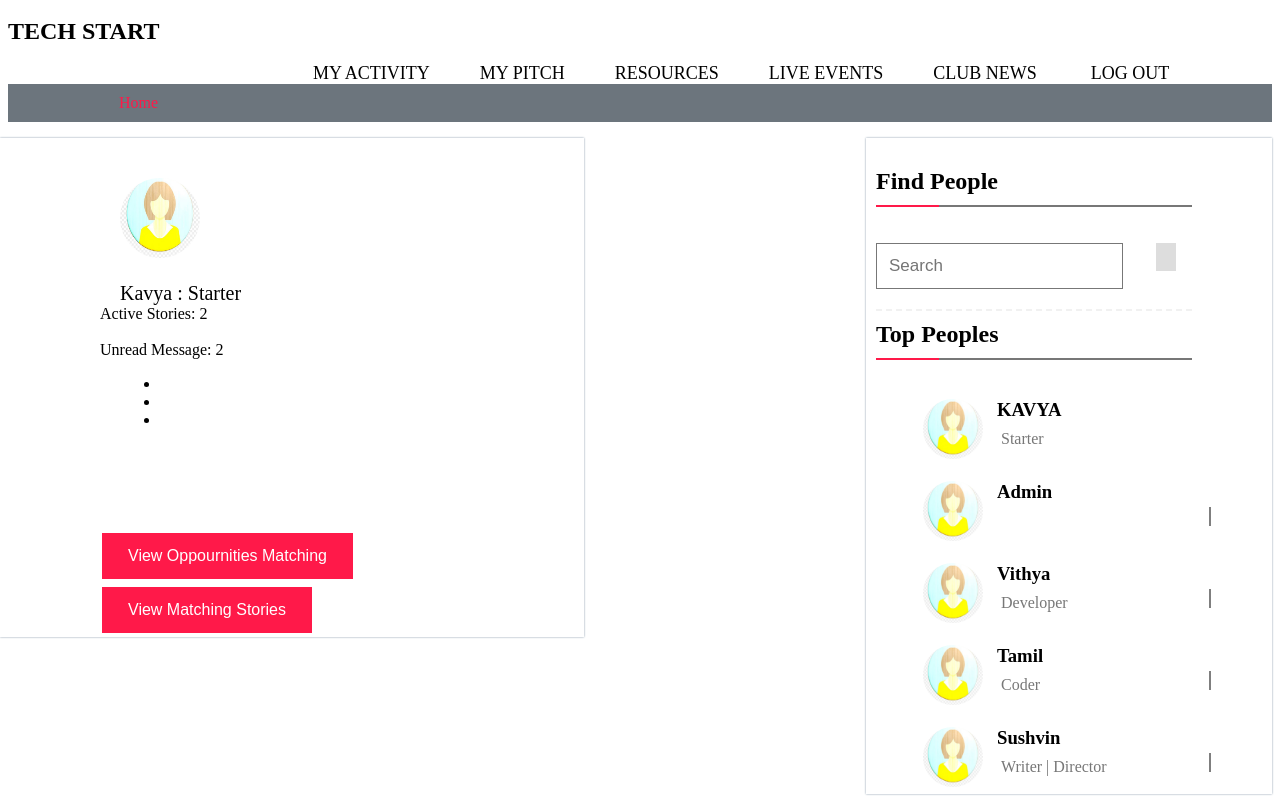
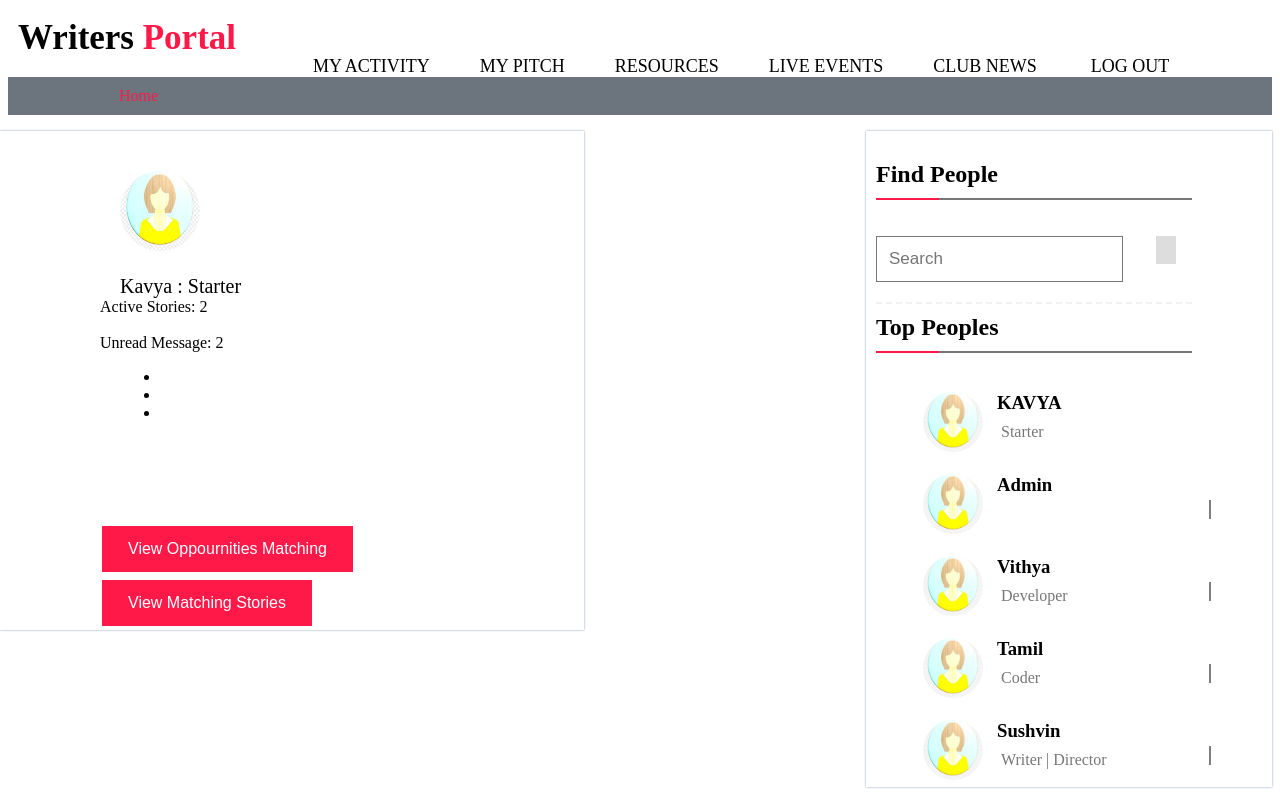
Before and after one commit to Kavya-K2001/tech-start, a plain HTML site: page index.html in a window 1280 px wide. Shown: the top 800 px of the page. Drawn offline with Linux system fonts and the light colour scheme; files whose address does not match are found by name.

Commit message:
Update index.html

```diff
--- a/index.html
+++ b/index.html
@@ -10,7 +10,7 @@
 
       <div class="menu">
         <div class="logo">
-            <h2> TECH START</h2>
+            <a href="#default" class="logo">Writers <span style="color: #ff1949;">Portal</span></a>
          </div>
          <div>
             <ul>
@@ -112,10 +112,10 @@
           </div>
 
    </div>
-  <!-------------------------- Center ----------------------------->
+
 
   <div class="centerdiv">
-    <!-------------- Story Head -------------->
+
     <div class="storybox">
         <div class="fortopsize">
             <div id="center-title-div">
@@ -128,9 +128,9 @@
             </div>
         </div>
     </div>
-    <!-------------- Story Head End-------------->
 
-    <!-------------- Glimpses-------------->
+
+
     <div class="storybox2">
         <div class="fortopsize">
             <div id="center-title-div">
@@ -160,9 +160,7 @@
             </form>
         </div>
     </div>
-<!-------------- Glimpses End-------------->
 
-<!-------------- Story 1 -------------->
 <div class="storybox3">
     <div class="fortopsize">
         <div id="center-title-div">
@@ -184,9 +182,7 @@
         </div>
     </div>
 </div>
-<!-------------- Story 1 End -------------->
 
-<!-------------- Story 2 -------------->
 <div class="storybox4">
     <div class="fortopsize">
         <div id="center-title-div">
@@ -207,9 +203,7 @@
         </div>
     </div>
 </div>
-<!-------------- Story 2 End -------------->
 
-<!-------------- Story 2 -------------->
 
 
   </nav>
```
